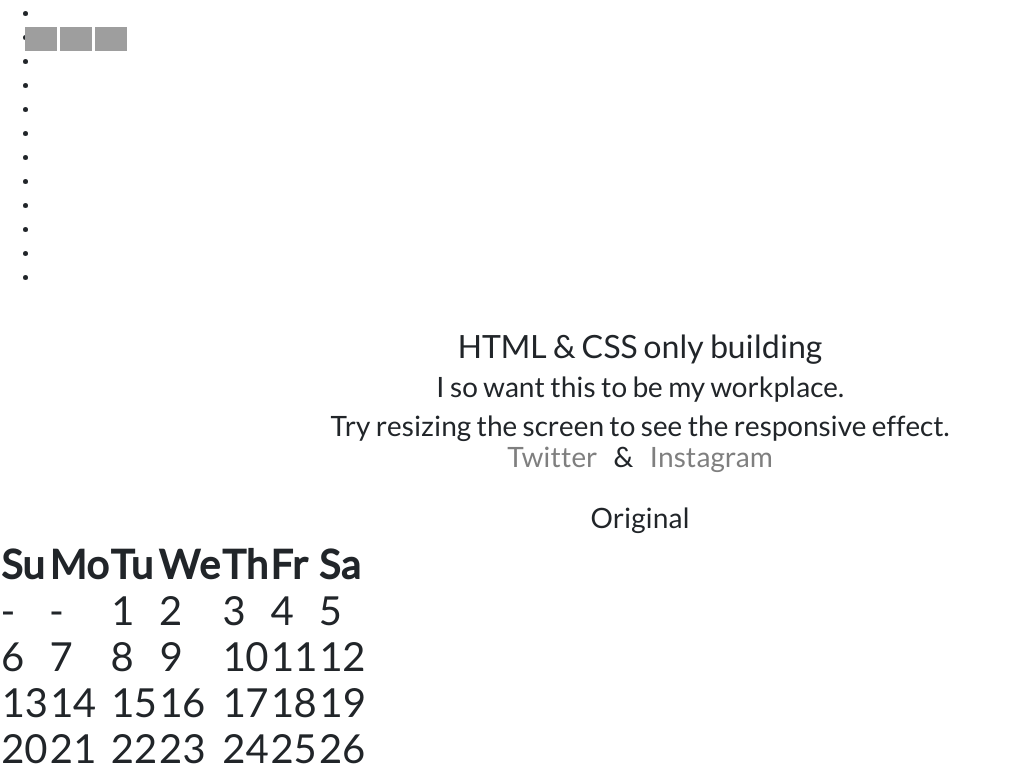
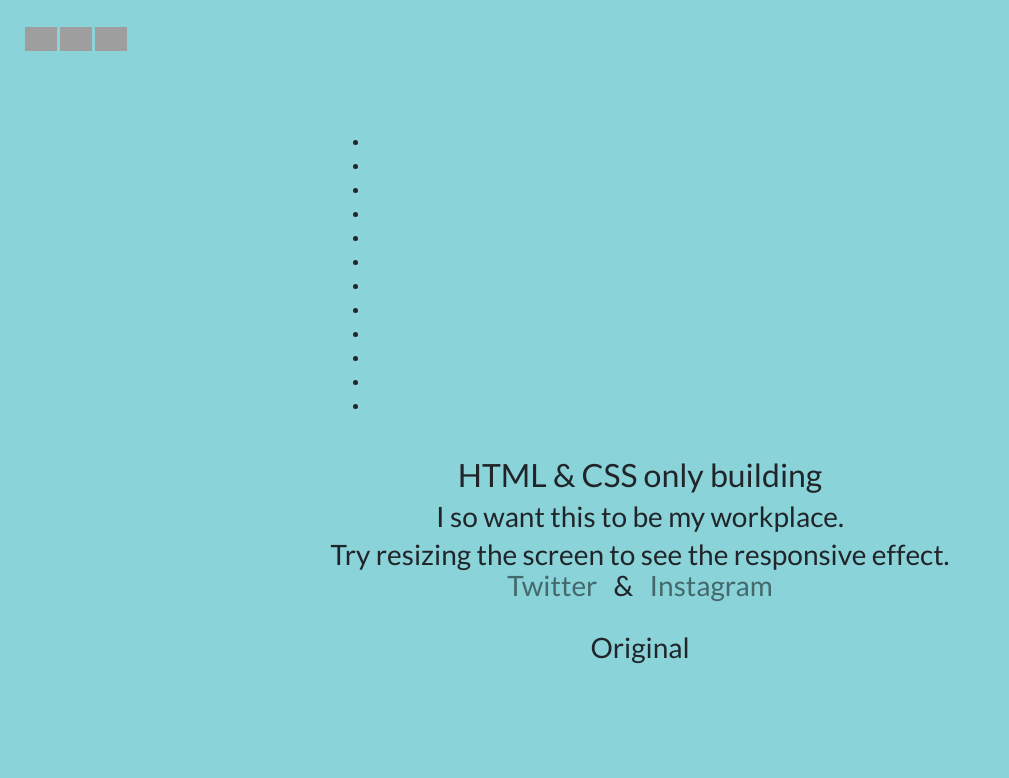
Before and after one commit to stewilondanga/responsive-buildingz, a plain HTML site: page index.html in a window 1280 px wide. Shown: the top 778 px of the page, without its empty margins (0-1009 px from the left). Drawn offline with nearby package versions, Linux system fonts and the light colour scheme; grey boxes are pictures that could not be loaded.

Commit message:
add css/styles.css

```diff
--- a/css/styles.css
+++ b/css/styles.css
@@ -37,7 +37,7 @@ a:hover {
   box-sizing: border-box;
 }
 
-/*.wrap {
+.wrap {
   width: 100%;
   min-height: 100vh;
   display: -webkit-box;
@@ -55,7 +55,7 @@ a:hover {
   background: #89d3d9;
 }
 
-#building {
+/*#building {
   width: 215px;
   margin: 0 auto;
   -webkit-transition: .22s width linear;
```
